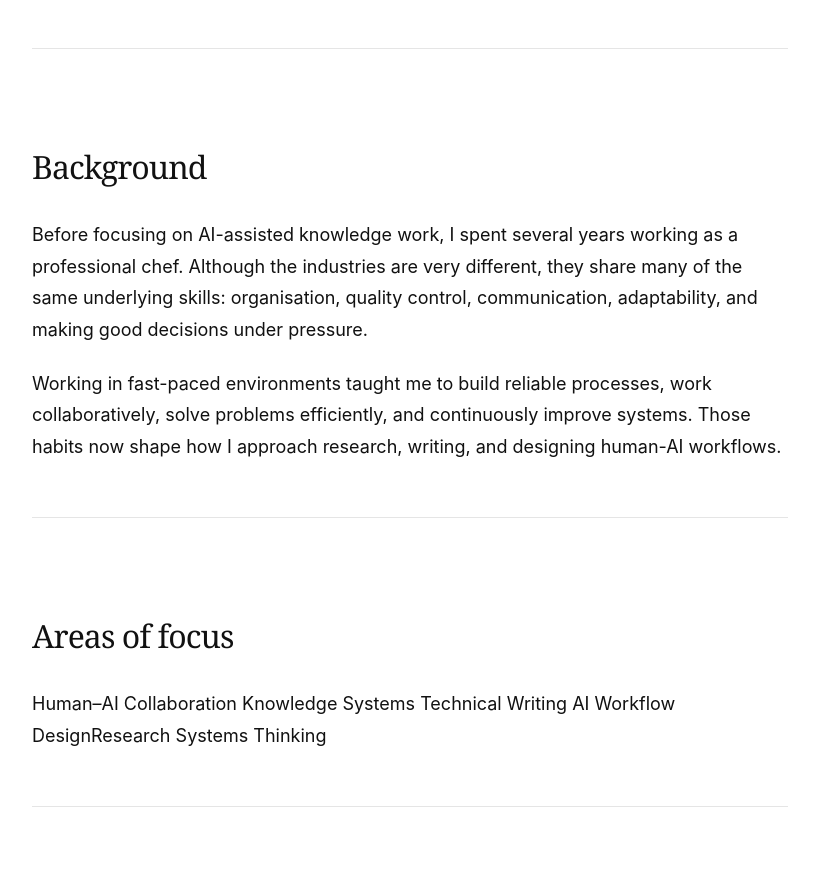
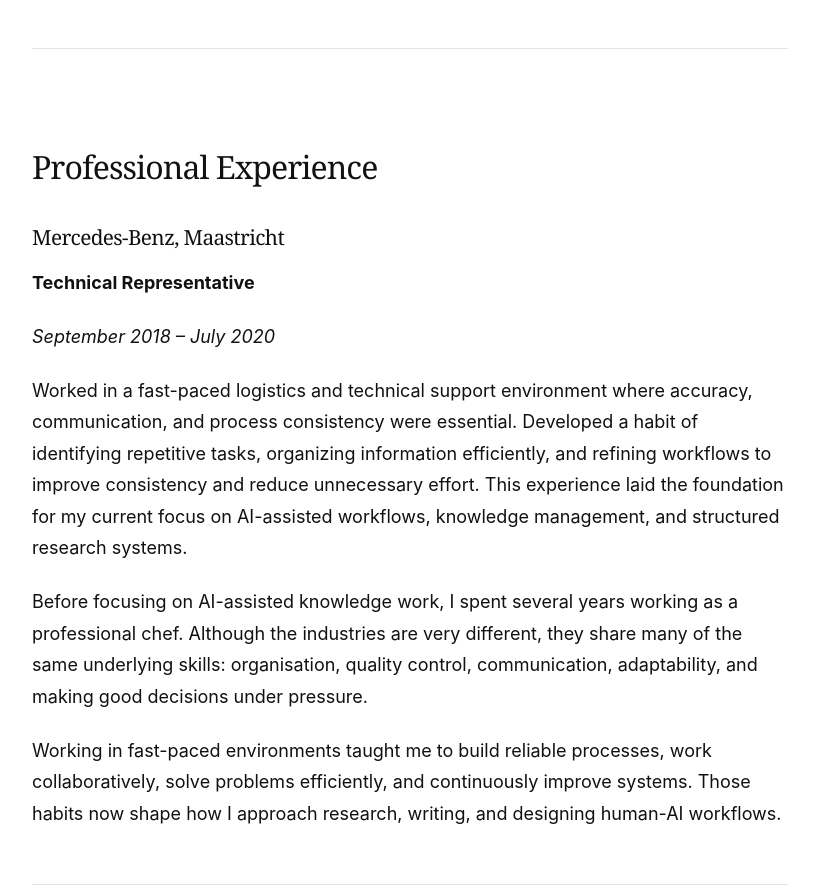
Before and after one commit to wierciakania-dev/anna-wierciak-portfolio, a plain HTML site: page index.html in a window 1280 px wide. Shown: the part 4220-5114 px from the top of the page, without its empty margins (230-1049 px from the left). Drawn offline with Linux system fonts and the light colour scheme.

Commit message:
Update index.html

```diff
--- a/index.html
+++ b/index.html
@@ -536,7 +536,21 @@
 
 <section id="background">
 
-<h2>Background</h2>
+<h2>Professional Experience</h2>
+
+<h3>Mercedes-Benz, Maastricht</h3>
+
+<p><strong>Technical Representative</strong></p>
+
+<p><em>September 2018 – July 2020</em></p>
+
+<p>
+
+Worked in a fast-paced logistics and technical support environment where accuracy, communication, and process consistency were essential. Developed a habit of identifying repetitive tasks, organizing information efficiently, and refining workflows to improve consistency and reduce unnecessary effort. This experience laid the foundation for my current focus on AI-assisted workflows, knowledge management, and structured research systems.
+
+</p>
+
+</section>
 
 <p>
 
```
